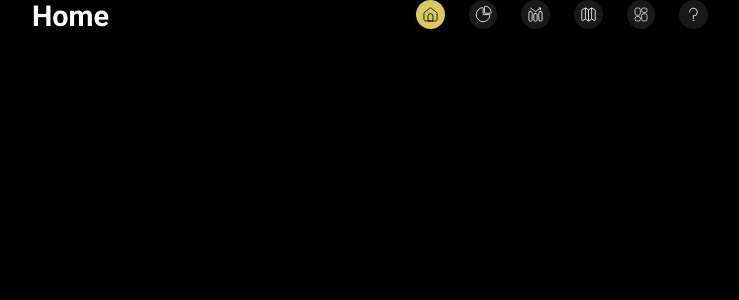
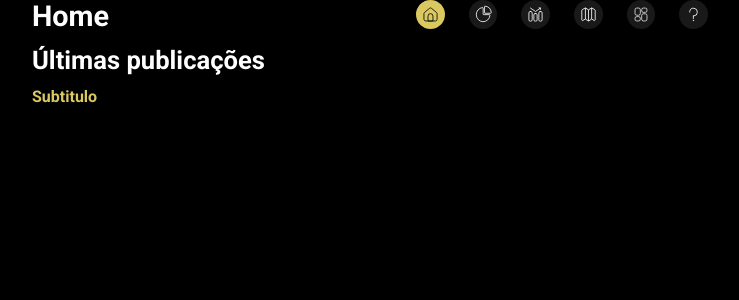
Before and after one commit to Albuquerquess/enc19-web, a React (Create React App) app: page /home in a window 1280 px wide. Shown: the top 300 px of the page, without its empty margins (258-997 px from the left). Built offline with nearby package versions, Linux system fonts and the light colour scheme.

Commit message:
feat/home - Create box component

```diff
--- /dev/null
+++ b/src/components/Box/index.tsx
@@ -0,0 +1,21 @@
+import React from 'react';
+import { BoxContainer } from './styles';
+
+interface boxProps {
+  title: string;
+  subtitle?: string;
+}
+
+const Box: React.FC<boxProps> = ({children, title, subtitle}) => {
+  return <BoxContainer withSubtitle={Boolean(subtitle)}>
+    <span id="box-title">
+      {title}
+    </span>
+    <span id="box-subtitle">
+      {subtitle}
+    </span>
+      {children}
+  </BoxContainer>;
+}
+
+export default Box;
--- /dev/null
+++ b/src/components/Box/styles.tsx
@@ -0,0 +1,32 @@
+import styled from 'styled-components';
+
+interface styleBoxProps {
+    withSubtitle: boolean;
+}
+
+export const BoxContainer = styled.div<styleBoxProps>`
+  width: 100%;
+  height: auto;
+  display: flex;
+  flex-direction: column;
+  text-align: left;
+
+  margin: 1rem 0;
+
+  span#box-title, span#box-subtitle {
+    font-weight: 700;
+
+  }
+
+  span#box-title {
+    font-size: 1.6rem;
+    margin-bottom: 1rem;
+  }
+
+  span#box-subtitle {
+    color: var(--color-golden);
+    margin-bottom: ${props => props.withSubtitle && '1rem'};
+  }
+
+
+`;
--- a/src/pages/Home/index.tsx
+++ b/src/pages/Home/index.tsx
@@ -1,11 +1,14 @@
 import React from 'react';
+import Box from '../../components/Box';
 import Container from '../../components/Container';
 
 // import { Container } from './styles';
 
 const Home: React.FC = () => {
   return <Container>
+      <Box title="Últimas publicações" subtitle="Subtitulo" >
 
+      </Box>
   </Container>
 }
 
```
